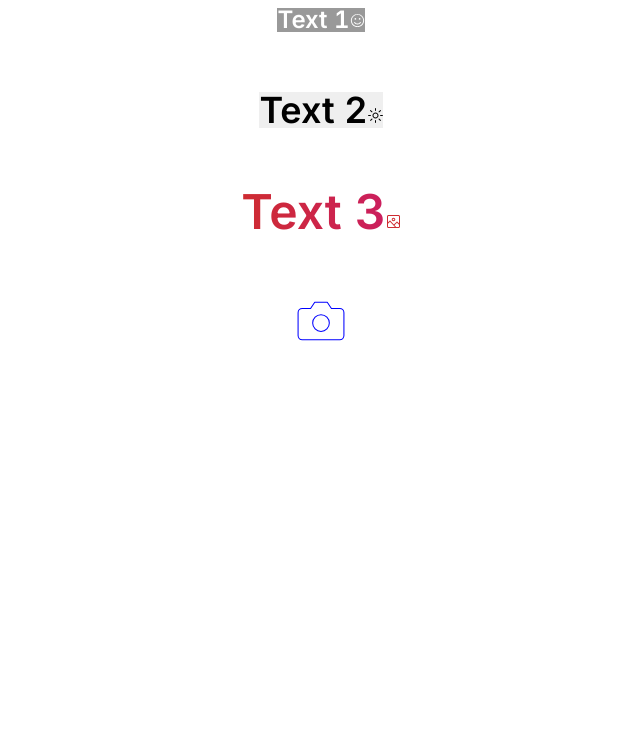
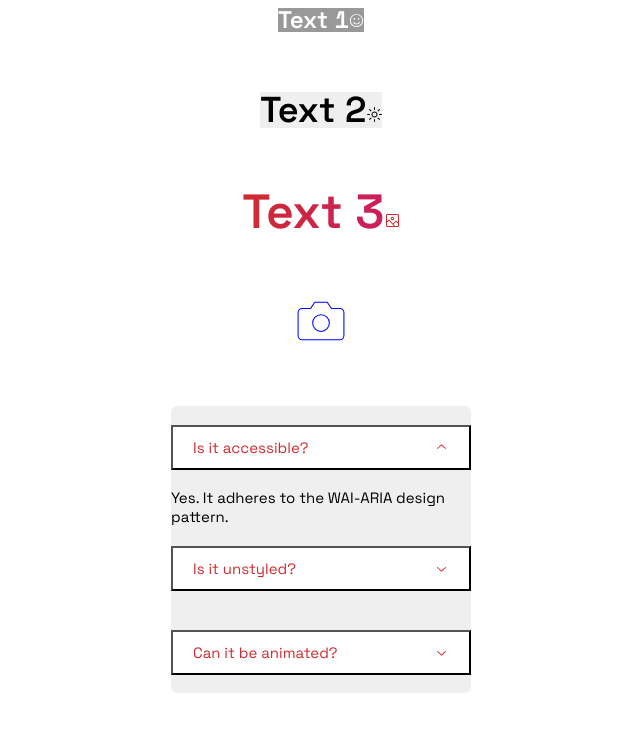
Before and after one commit to amigolargo/next-radix-starter, a Next.js app: page / in a window 1280 px wide. Shown: the top 732 px of the page, without its empty margins (319-959 px from the left). Built offline with nearby package versions, Linux system fonts and the light colour scheme.

Commit message:
add a styled / extended Accordion primitive with transitions and styles in Stitches

```diff
--- /dev/null
+++ b/components/organisms/Accordion.tsx
@@ -0,0 +1,65 @@
+import React, { PropsWithChildren, Ref } from "react";
+import * as Accordion from "@radix-ui/react-accordion";
+import { ChevronDownIcon } from "@radix-ui/react-icons";
+import {
+  AccordionItem,
+  AccordionRoot,
+  AccordionHeader,
+  AccordionTrigger,
+  AccordionContent,
+} from "./AccordionStyled";
+
+export const AccordionDemo = () => (
+  <AccordionRoot type="single" defaultValue="item-1" collapsible>
+    <AccordionItem value="item-1">
+      <AccordionTriggerExtended>Is it accessible?</AccordionTriggerExtended>
+      <AccordionContentExtended>
+        Yes. It adheres to the WAI-ARIA design pattern.
+      </AccordionContentExtended>
+    </AccordionItem>
+
+    <AccordionItem value="item-2">
+      <AccordionTriggerExtended>Is it unstyled?</AccordionTriggerExtended>
+      <AccordionContentExtended>
+        Yes. Its unstyled by default, giving you freedom over the look and feel.
+        Yes. Its unstyled by default, giving you freedom over the look and feel.
+        Yes. Its unstyled by default, giving you freedom over the look and feel.
+      </AccordionContentExtended>
+    </AccordionItem>
+
+    <AccordionItem value="item-3">
+      <AccordionTriggerExtended>Can it be animated?</AccordionTriggerExtended>
+      <Accordion.Content>
+        Yes! You can animate the Accordion with CSS or JavaScript.
+      </Accordion.Content>
+    </AccordionItem>
+  </AccordionRoot>
+);
+
+const AccordionTriggerExtended: React.FC<PropsWithChildren> = React.forwardRef(
+  (
+    { children, ...props },
+    forwardedRef: Ref<HTMLButtonElement> | undefined
+  ) => (
+    <AccordionHeader>
+      <AccordionTrigger {...props} ref={forwardedRef}>
+        {children}
+        <ChevronDownIcon className="AccordionChevron" aria-hidden />
+      </AccordionTrigger>
+    </AccordionHeader>
+  )
+);
+
+AccordionTriggerExtended.displayName = "AccordionTriggerExtended";
+
+const AccordionContentExtended: React.FC<PropsWithChildren> = React.forwardRef(
+  ({ children, ...props }, forwardedRef: Ref<HTMLDivElement> | undefined) => (
+    <AccordionContent {...props} ref={forwardedRef}>
+      {children}
+    </AccordionContent>
+  )
+);
+
+AccordionContentExtended.displayName = "AccordionContentExtended";
+
+export default AccordionDemo;
--- /dev/null
+++ b/components/organisms/AccordionStyled.tsx
@@ -0,0 +1,86 @@
+import * as Accordion from "@radix-ui/react-accordion";
+import { styled, keyframes } from "@stitches/react";
+
+export const AccordionItem = styled(Accordion.Item, {
+  overflow: "hidden",
+  marginTop: 1,
+
+  "&:first-child": {
+    marginTop: 0,
+    borderTopLeftRadius: 4,
+    borderTopRightRadius: 4,
+  },
+
+  "&:last-child": {
+    borderBottomLeftRadius: 4,
+    borderBottomRightRadius: 4,
+  },
+
+  "&:focus-within": {
+    position: "relative",
+    zIndex: 1,
+    boxShadow: "0 0 0 2px var(--red1)",
+  },
+});
+
+export const AccordionRoot = styled(Accordion.Root, {
+  borderRadius: 6,
+  width: 300,
+  backgroundColor: "$background",
+  boxShadow: "0 2px 10px $foreground",
+  fontFamily: "$body",
+});
+
+export const AccordionHeader = styled(Accordion.Header, {
+  display: "flex",
+});
+
+export const AccordionTrigger = styled(Accordion.Trigger, {
+  fontFamily: "inherit",
+  padding: "0 20px",
+  height: 45,
+  flex: 1,
+  display: "flex",
+  alignItems: "center",
+  justifyContent: "space-between",
+  fontSize: 15,
+  lineHeight: 1,
+  color: "$red11",
+  boxShadow: "0 1px 0 $background",
+  backgroundColor: "white",
+
+  "&:hover": {
+    backgroundColor: "$red12",
+  },
+
+  "&[data-state='open']": {
+    ".AccordionChevron": {
+      transform: "rotate(180deg)",
+    },
+  },
+});
+
+const slideDown = keyframes({
+  from: { height: 0 },
+  to: { height: "var(--radix-accordion-content-height)" },
+});
+
+const slideUp = keyframes({
+  from: { height: "var(--radix-accordion-content-height)" },
+  to: { height: 0 },
+});
+
+export const AccordionContent = styled(Accordion.Content, {
+  overflow: "hidden",
+  fontSize: 15,
+  color: "$foreground",
+  backgroundColor: "$background",
+
+  "&[data-state='open']": {
+    animation: `${slideDown} 300ms cubic-bezier(0.87, 0, 0.13, 1)`,
+  },
+
+  "&[data-state='closed']": {
+    animation: `${slideUp} 300ms cubic-bezier(0.87, 0, 0.13, 1)`,
+  },
+});
--- a/components/primitives/Text.tsx
+++ b/components/primitives/Text.tsx
@@ -4,7 +4,7 @@ export const Text = styled("span", {
   // Reset
   lineHeight: "1",
   margin: "0",
-  fontFamily: "$headings",
+  fontFamily: "$body",
   fontWeight: "$heavy",
   fontVariantNumeric: "tabular-nums",
   display: "block",
--- a/package.json
+++ b/package.json
@@ -14,6 +14,8 @@
   "dependencies": {
     "@next/font": "13.1.6",
     "@radix-ui/colors": "^0.1.8",
+    "@radix-ui/react-accordion": "^1.1.0",
+    "@radix-ui/react-aspect-ratio": "^1.0.1",
     "@radix-ui/react-icons": "^1.1.1",
     "@stitches/react": "^1.2.8",
     "@types/node": "18.11.18",
--- a/pages/index.tsx
+++ b/pages/index.tsx
@@ -4,6 +4,7 @@ import { darkTheme } from "@/stitches.config";
 import { Flex } from "@/components/primitives/Flex";
 import { Block } from "@/components/primitives/Block";
 import { Text } from "@/components/primitives/Text";
+import { AccordionDemo } from "@/components/organisms/Accordion";
 import { FaceIcon, ImageIcon, SunIcon } from "@radix-ui/react-icons";
 import { Camera } from "react-feather";
 
@@ -36,6 +37,7 @@ export default function Home() {
           </Text>
         </Block>
         <Camera size={50} color="blue" strokeWidth={0.5} />
+        <AccordionDemo />
       </MainContainer>
     </>
   );
```
Also changed, not shown: components/organisms/AccordionAnimation.module.css (added, +17 -0 lines), 1 other file (tests, documents, lock files or other folders).
